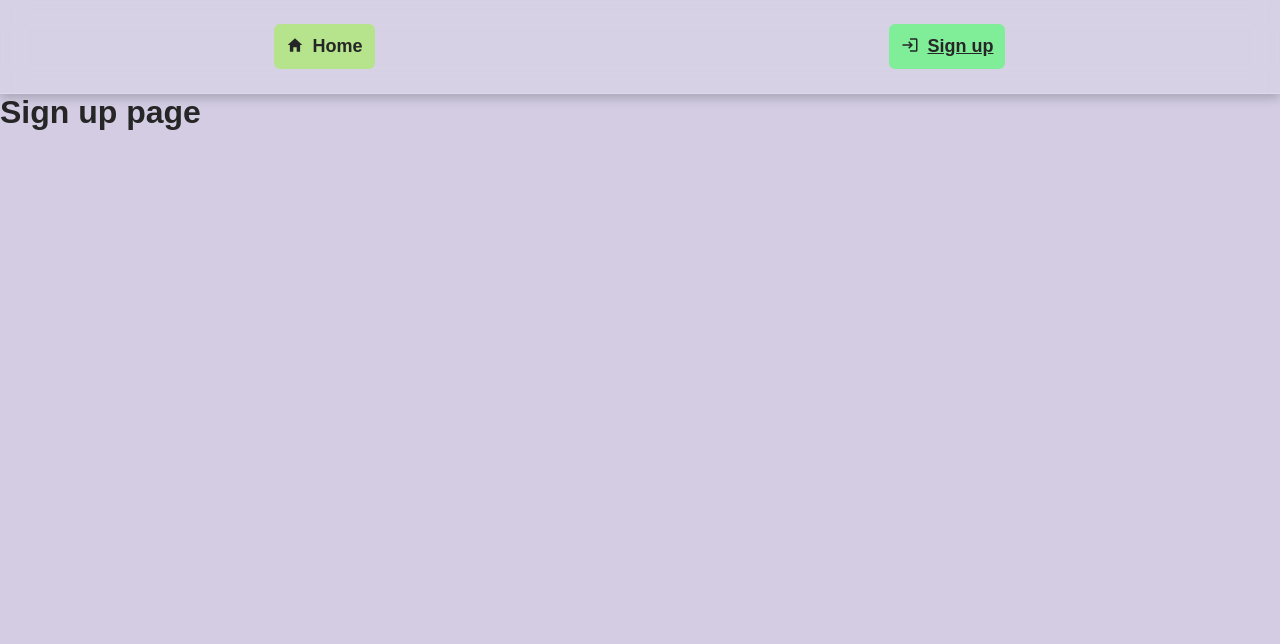
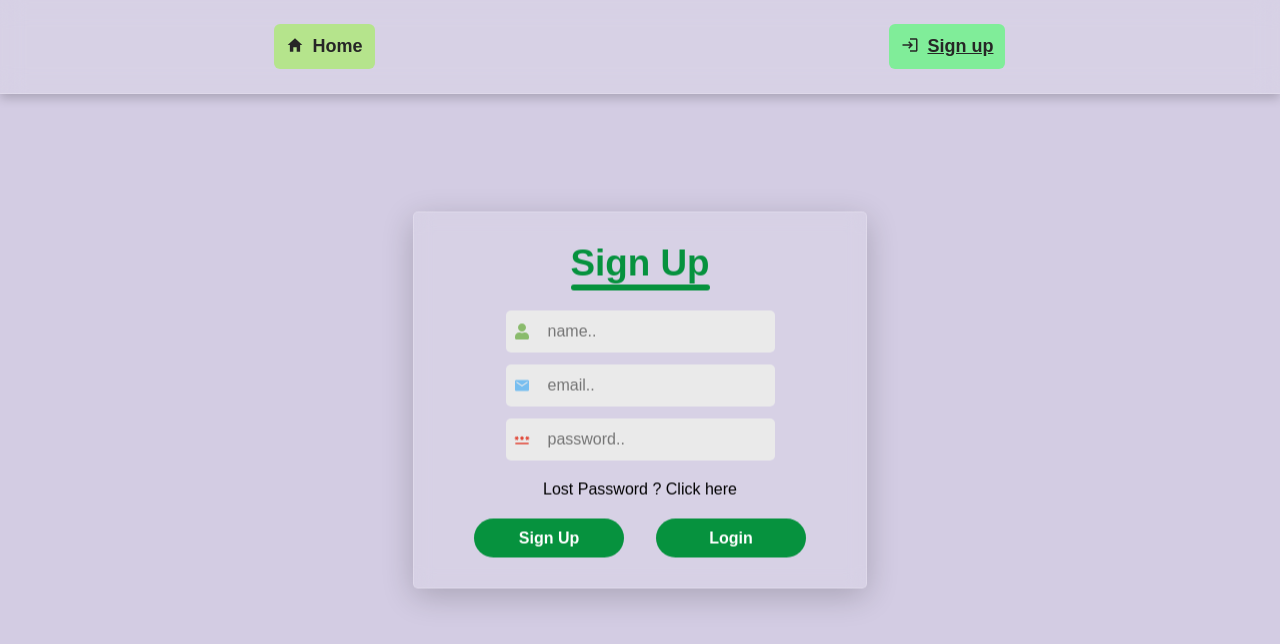
Before and after one commit to iajaypandey/Todo, a React (Vite) app: page /Signup in a window 1280 px wide. Shown: the top 644 px of the page. Built offline with nearby package versions, Linux system fonts and the light colour scheme.

Commit message:
Changes in Signup page and signup css file

```diff
--- a/src/pages/Signup.jsx
+++ b/src/pages/Signup.jsx
@@ -1,9 +1,40 @@
-import React from 'react'
+import { FaUser } from "react-icons/fa";
+import { IoMdMail } from "react-icons/io";
+import { MdOutlinePassword } from "react-icons/md";
+import style from './Signup.module.css';
+
 
 function Signup() {
   return (
-    <div>
-      <h1>Sign up page</h1>
+    <div className={`${style.container}`}>
+
+      <div className={style.header}>
+        <h1>Sign Up</h1>
+        <div className={style.underline}></div>
+      </div>
+
+      <div className={style.input_container}>
+        <div className={style.Input}>
+          <FaUser color="8ABB6C"/>
+          <input type="text" placeholder='name..'/>
+        </div>
+        <div className={style.Input}>
+          <IoMdMail color="77BEF0"/>
+          <input type="email" placeholder='email..'/>
+        </div>
+        <div className={style.Input}>
+          <MdOutlinePassword color="E14434"/>
+          <input type="password" placeholder='password..'/>
+        </div>
+      </div>
+
+      <div className={style.forget_password}>Lost Password ? Click here</div>
+
+      <div className={style.submit_container}>
+        <div className={style.submit}>Sign Up</div>
+        <div className={style.submit}>Login</div>
+      </div>
+
     </div>
   )
 }
--- a/src/pages/Signup.module.css
+++ b/src/pages/Signup.module.css
@@ -0,0 +1,83 @@
+.container{
+    width: 454px;
+    padding: 30px 10px;
+    background-color: #fff;
+    border-radius: 5px;
+    position: absolute;
+    top: 50%;
+    left: 50%;
+    transform: translate(-50%, -50%);
+
+    display: flex;
+    flex-direction: column;
+    gap: 20px;
+    justify-content: center;
+    align-items: center;
+
+   background: rgba(255, 255, 255, 0.1);         /* semi-transparent */
+   backdrop-filter: blur(10px);                 /* actual blur */
+   -webkit-backdrop-filter: blur(10px);         /* for Safari */
+   border: 1px solid rgba(255, 255, 255, 0.2);   /* subtle border */
+   box-shadow: 0 8px 32px rgba(0, 0, 0, 0.2);    /* soft shadow */
+}
+
+.header h1{
+    color: #06923E;
+    font-size: 2.3rem;
+}
+.underline{
+    border: 3px solid #06923E;
+    border-radius: 10px;
+}
+
+.input_container{
+    display: flex;
+    flex-direction: column;
+    gap: 12px;
+}
+
+.Input{
+    display: flex;
+    flex-direction: row;
+    justify-content: center;
+    align-items: center;
+    gap: 6px;
+    padding: 2px 8px;
+    background: #eaeaea;
+    border-radius: 5px;
+}
+
+input{
+    border: none;
+    outline: none;
+    padding: 10px 12px;
+    color: #262626;
+    background: #eaeaea;
+    font-size: 16px;
+}
+.submit_container{
+    display: flex;
+    flex-direction: row;
+    align-items: center;
+    justify-content: center;
+    gap: 32px;
+
+}
+.submit_container .submit{
+    display: flex;
+    justify-content: center;
+    align-items: center;
+    background: #06923E;
+    padding: 12px 32px;
+    border-radius: 24px;
+    color: #fff;
+    cursor: pointer;
+    font-weight: 700;
+    width: 150px;
+    height: 39px;
+}
+.submit:hover{
+    background: #93DA97;
+    color: #212121;
+    transition: linear .3s;
+}
```
